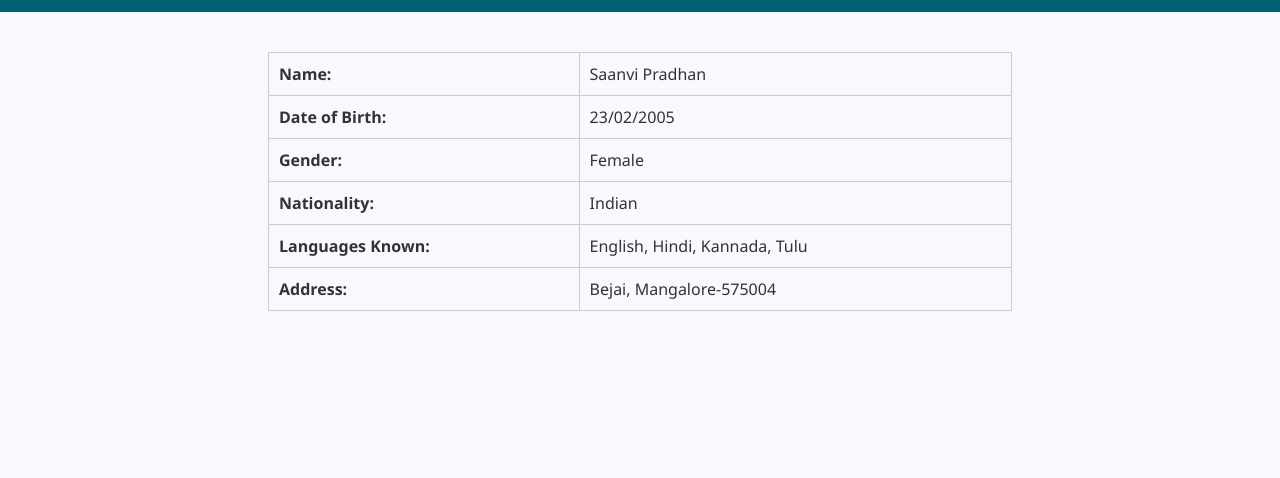
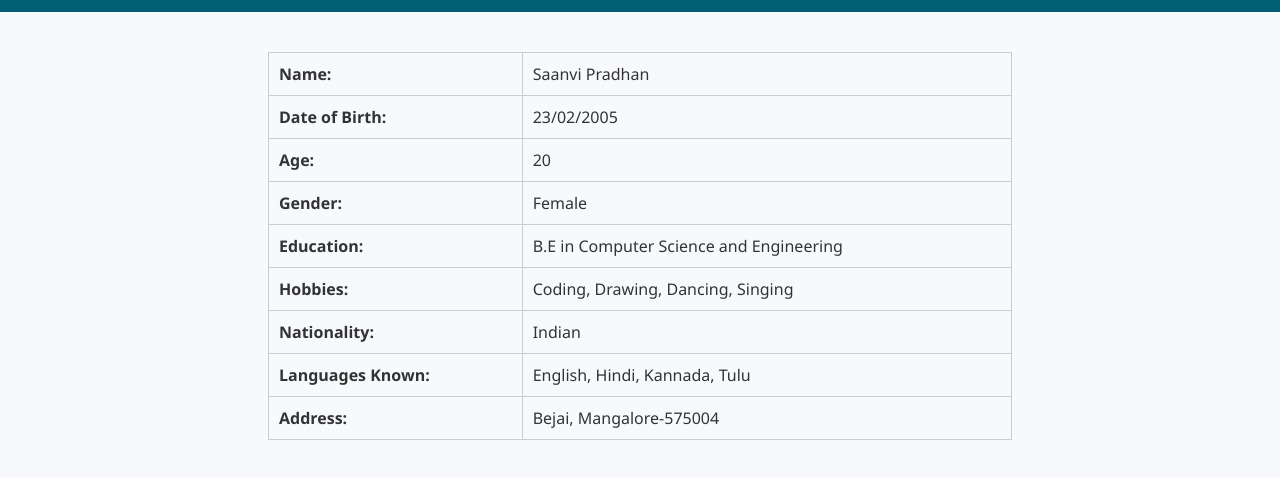
Before and after one commit to saanvipradhan23/resume-website, a plain HTML site: page biodata.html in a window 1280 px wide. Shown: the part 126-604 px from the top of the page. Drawn offline with Linux system fonts and the light colour scheme.

Commit message:
Update biodata.html with additional personal details
Added age and education details, and hobbies section.

```diff
--- a/biodata.html
+++ b/biodata.html
@@ -20,7 +20,10 @@
             <table>
                 <tr><th>Name:</th><td>Saanvi Pradhan</td></tr>
                 <tr><th>Date of Birth:</th><td>23/02/2005</td></tr>
+                <tr><th>Age:</th><td>20</td></tr>
                 <tr><th>Gender:</th><td>Female</td></tr>
+                <tr><th>Education:</th><td>B.E in Computer Science and Engineering</td></tr>
+                <tr><th>Hobbies:</th><td>Coding, Drawing, Dancing, Singing</td></tr>
                 <tr><th>Nationality:</th><td>Indian</td></tr>
                 <tr><th>Languages Known:</th><td>English, Hindi, Kannada, Tulu</td></tr>
                 <tr><th>Address:</th><td> Bejai, Mangalore-575004</td></tr>
```
